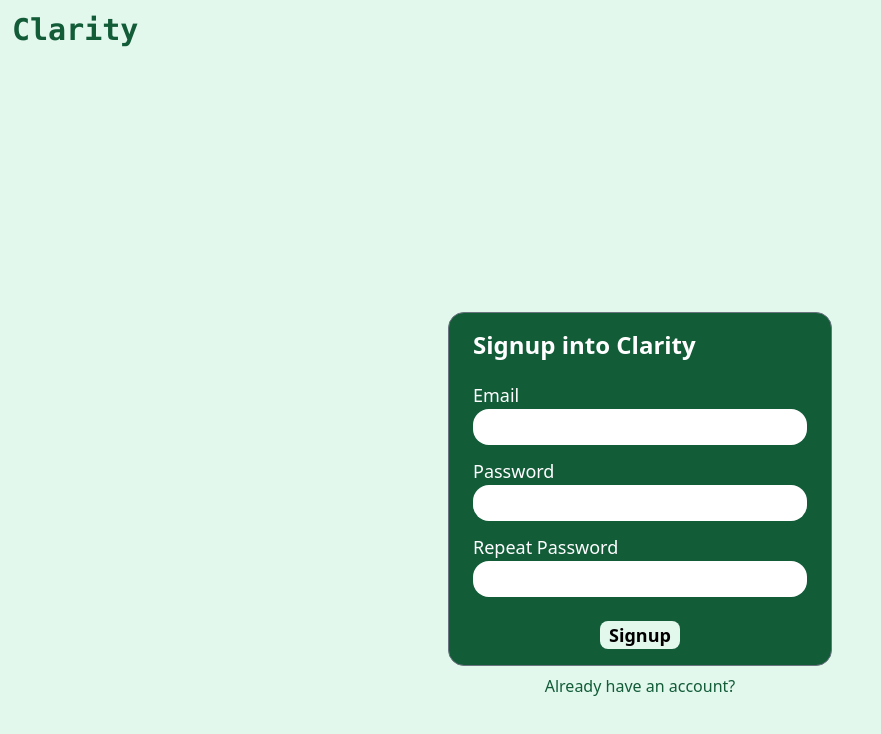
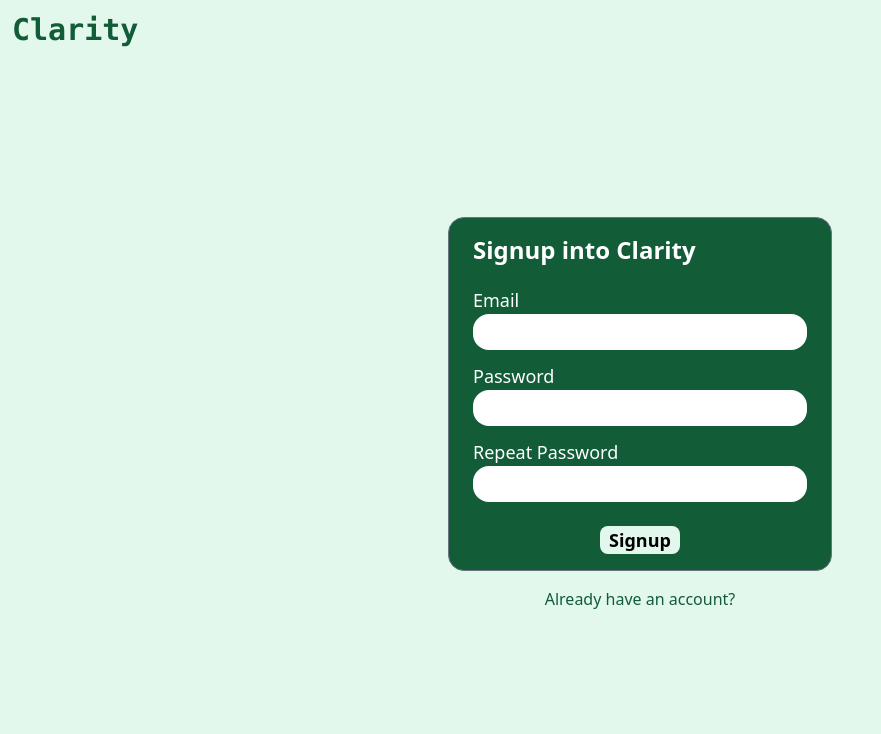
Before and after one commit to sanskarbhusal/clarity, a React (Vite) app in the folder frontend/: page /signup in a window 1280 px wide. Shown: the top 734 px of the page, without its empty margins (0-881 px from the left). Built offline with nearby package versions, Linux system fonts and the light colour scheme.

Commit message:
feat/frontend: center div in login and signup page

```diff
--- a/frontend/package.json
+++ b/frontend/package.json
@@ -4,7 +4,7 @@
   "version": "0.0.0",
   "type": "module",
   "scripts": {
-    "dev": "vite",
+    "dev": "vite --host",
     "build": "tsc -b && vite build",
     "deploy": "npm run build && cp dist/index.html dist/404.html && echo 'clarity.sanskarbhusal.com.np' > dist/CNAME && npx gh-pages -d dist",
     "lint": "eslint .",
--- a/frontend/src/components/AddTransactionModal.tsx
+++ b/frontend/src/components/AddTransactionModal.tsx
@@ -39,7 +39,7 @@ export default function AddTransactionModal({ closeModal }: any) {
     const [t_description, setDescription] = useState("")
 
     return (
-        <form className="fixed z-20 top-1/2 left-1/2 -translate-x-1/2 -translate-y-1/2 rounded-2xl w-96 h-fit flex flex-col gap-3 p-4 pl-6 pr-6 bg-[#E3F8ED] text-lg font-semibold border-[1px] border-solid border-green-300">
+        <form className="fixed z-20 top-1/2 left-1/2 -translate-x-1/2 -translate-y-1/2 rounded-2xl w-80 sm:w-96 h-fit flex flex-col gap-3 p-4 pl-6 pr-6 bg-[#E3F8ED] text-lg font-semibold border-[1px] border-solid border-green-300">
             <div className="flex justify-between">
                 <h2 className="text-2xl font-bold mb-3 text-[#125C38]">
                     Transaction Details
--- a/frontend/src/route-components/HomePage.tsx
+++ b/frontend/src/route-components/HomePage.tsx
@@ -12,7 +12,7 @@ function App() {
 
     return (
         <div className={`h-[100dvh] flex flex-col gap-10  items-center ml-2 mr-2 transition-all ${showModal ? "blur-3xl" : ""}`}>
-            <h1 className="w-full top-0 flex justify-between m-3 text-3xl font-extrabold font-mono text-[#125C38]">
+            <h1 className="w-full flex justify-between m-3 text-3xl font-extrabold font-mono text-[#125C38]">
                 Clarity
                 <button className="font-black text-4xl mr-2 mt-[0.4rem] w-[2.95rem] text-[#125C38] bg-gray-100 border-[1px] border-solid border-gray-200 hover:bg-gray-200 active:scale-90 transition-all rounded-full pt-1 "
                     onClick={() => { setShowModal(true) }}
--- a/frontend/src/route-components/LoginPage.tsx
+++ b/frontend/src/route-components/LoginPage.tsx
@@ -38,12 +38,12 @@ export default function LoginPage() {
     const navigate = useNavigate()
 
     return (
-        <div className="h-[100vh] flex flex-col bg-[#E3F8ED]">
-            <h1 className="text-3xl font-extrabold font-mono text-[#125C38] m-3">
+        <div className="relative h-[100vh] flex flex-col justify-center gap-4 bg-[#E3F8ED]">
+            <h1 className="text-3xl fixed top-0 font-extrabold font-mono text-[#125C38] m-3">
                 Clarity
             </h1>
-            <span className="relative h-3 top-[28.5%] text-red-500 text-xl self-center font-normal">{errorMsg}</span>
-            <form className="relative top-[30%] rounded-2xl w-[90%] sm:max-w-96 self-center flex flex-col gap-3 p-4 pl-6 pr-6 bg-[#125C38] text-white text-lg font-semibold border-[1px] border-solid border-gray-500">
+            <span className="relative h-3 text-red-500 text-xl self-center font-normal">{errorMsg}</span>
+            <form className="relative rounded-2xl w-[90%] sm:max-w-96 self-center flex flex-col gap-3 p-4 pl-6 pr-6 bg-[#125C38] text-white text-lg font-semibold border-[1px] border-solid border-gray-500">
                 <h2 className="text-2xl font-bold text-white mb-3">
                     Welcome Back
                 </h2>
@@ -82,7 +82,7 @@ export default function LoginPage() {
                 </button>
             </form>
             <Link
-                className="relative top-[31%] self-center text-[#125C38] hover:underline "
+                className="relative self-center text-[#125C38] hover:underline "
                 to="/signup">
                 Don't have an account?
             </Link>
--- a/frontend/src/route-components/SignupPage.tsx
+++ b/frontend/src/route-components/SignupPage.tsx
@@ -45,12 +45,12 @@ export default function SignupPage() {
     const navigate = useNavigate()
 
     return (
-        <div className="h-[100vh] flex flex-col bg-[#E3F8ED]">
-            <h1 className="text-3xl font-extrabold font-mono text-[#125C38] m-3">
+        <div className="h-[100vh] flex flex-col justify-center gap-4 bg-[#E3F8ED]">
+            <h1 className="text-3xl fixed top-0 font-extrabold font-mono text-[#125C38] m-3">
                 Clarity
             </h1>
-            <span className="relative h-3 top-[28.5%] text-red-500 text-xl self-center font-normal">{errorMsg}</span>
-            <form className="relative top-[30%] w-[90%] rounded-2xl sm:max-w-96 self-center flex flex-col gap-2 p-4 pl-6 pr-6 bg-[#125C38] text-white text-lg font-semibold border-[1px] border-solid border-gray-500">
+            <span className="relative h-3 text-red-500 text-xl self-center font-normal">{errorMsg}</span>
+            <form className="relative w-[90%] rounded-2xl sm:max-w-96 self-center flex flex-col gap-2 p-4 pl-6 pr-6 bg-[#125C38] text-white text-lg font-semibold border-[1px] border-solid border-gray-500">
                 <h2 className="text-2xl font-bold text-white mb-3">
                     Signup into Clarity
                 </h2>
@@ -102,7 +102,7 @@ export default function SignupPage() {
                 </button>
             </form>
             <Link
-                className="relative top-[31%] self-center text-[#125C38] hover:underline "
+                className="relative self-center text-[#125C38] hover:underline "
                 to="/login">
                 Already have an account?
             </Link>
```
